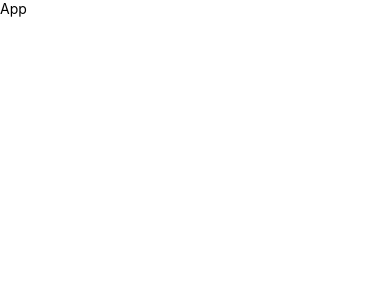
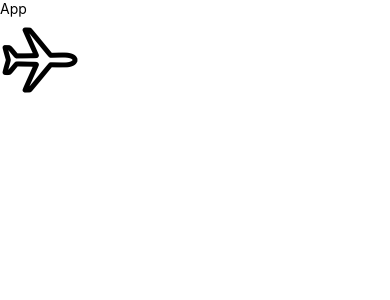
Before and after one commit to fmoraless/Pokedex-II, a React Native app: screen / in a window 390 px wide. Shown: the top 300 px of the page. Built offline with nearby package versions, Linux system fonts and the light colour scheme.

Commit message:
vector icons implementation

```diff
--- a/App.tsx
+++ b/App.tsx
@@ -1,10 +1,12 @@
 import {View, Text} from 'react-native';
 import React from 'react';
+import Icon from 'react-native-vector-icons/Ionicons';
 
 const App = () => {
   return (
     <View>
       <Text>App</Text>
+      <Icon name="airplane-outline" size={80} color="black" />
     </View>
   );
 };
--- a/package.json
+++ b/package.json
@@ -10,6 +10,7 @@
     "test": "jest"
   },
   "dependencies": {
+    "@types/react-native-vector-icons": "^6.4.18",
     "react": "18.2.0",
     "react-native": "0.72.6",
     "react-native-vector-icons": "^10.0.3"
```
Also changed, not shown: 2 other files (tests, documents, lock files or other folders).
